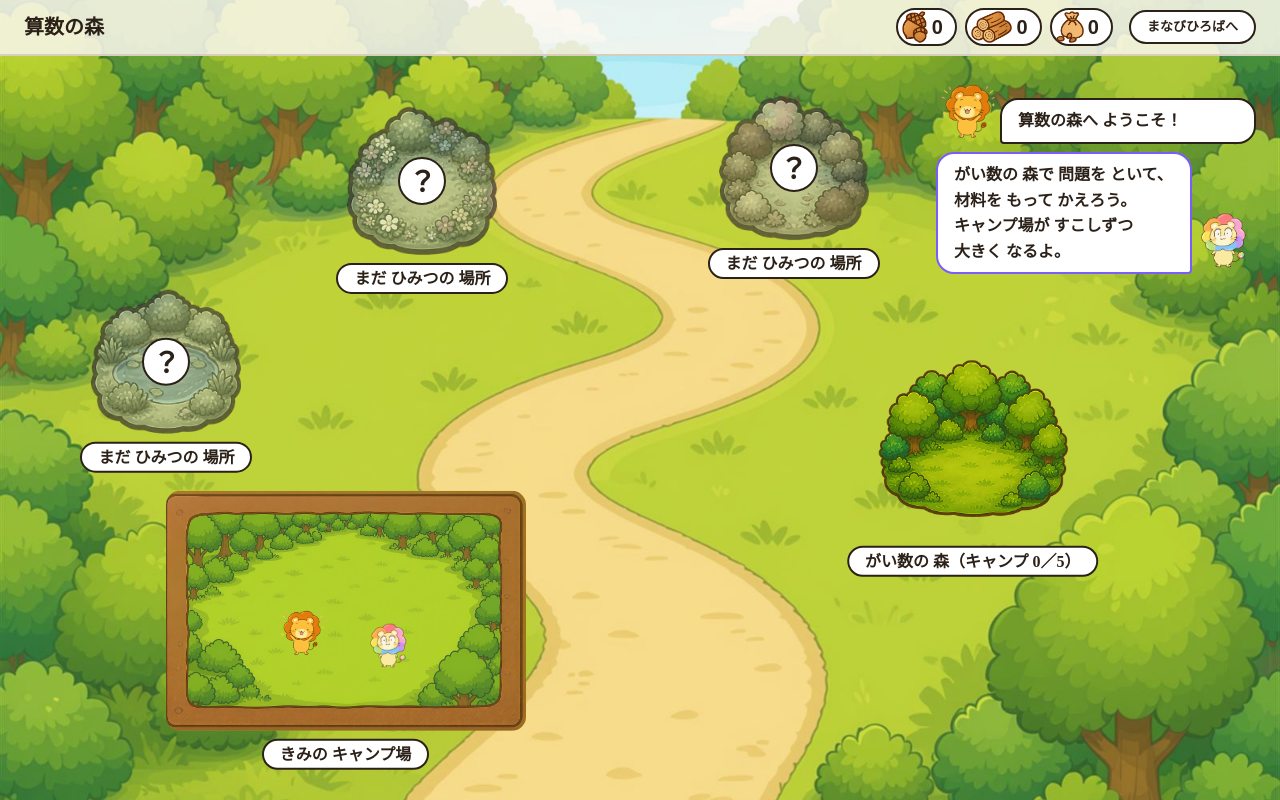
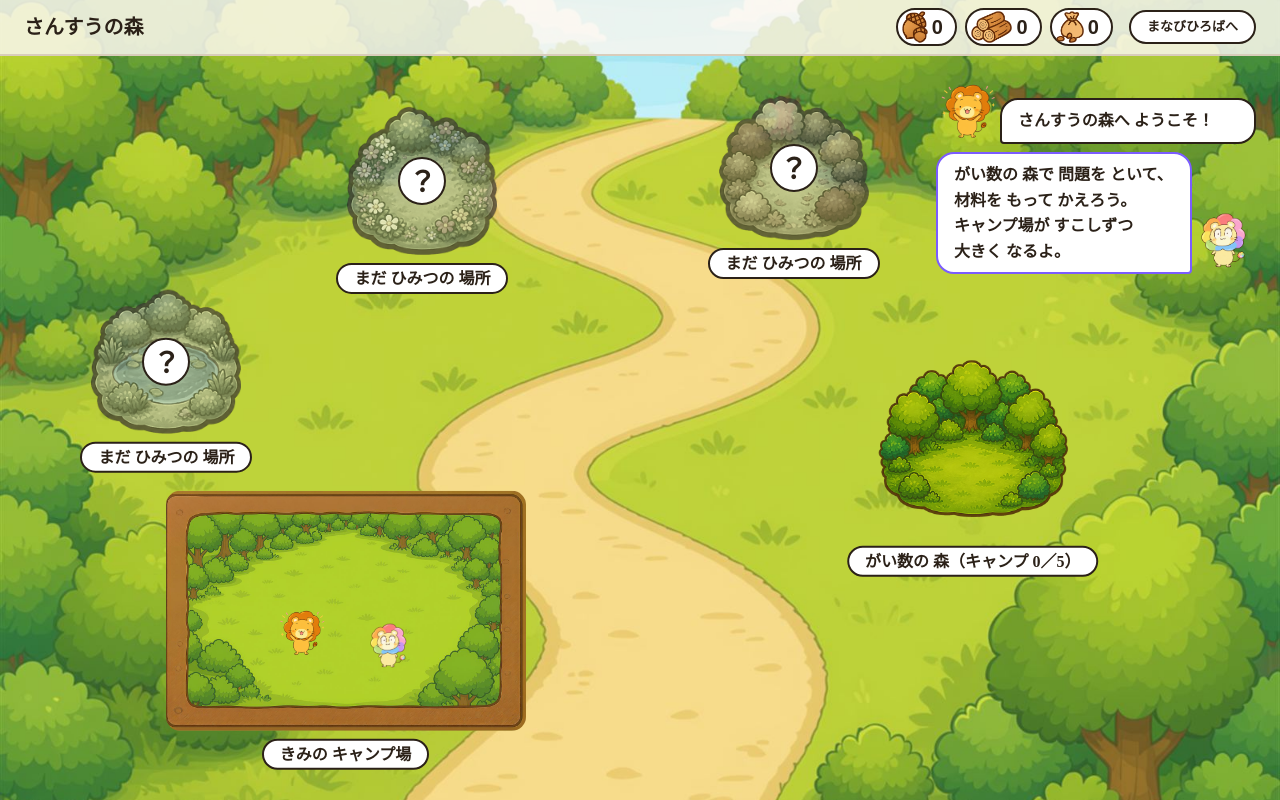
Before and after one commit to sunny-lotus/sansu-mori, a plain HTML site: page index.html in a window 1280 px wide. Drawn offline with Linux system fonts and the light colour scheme; a web font is replaced by a local one.

Commit message:
Rename the displayed app title to さんすうの森

```diff
--- a/index.html
+++ b/index.html
@@ -1,17 +1,17 @@
 <!doctype html>
 <html lang="ja">
 <head>
-<!-- このファイルだけで 開ける版。絵などは 公開中の 算数の森から 読みこむ（ネットが いる） -->
+<!-- このファイルだけで 開ける版。絵などは 公開中の さんすうの森から 読みこむ（ネットが いる） -->
 <meta charset="utf-8">
 <meta name="viewport" content="width=device-width, initial-scale=1">
 <meta name="robots" content="noindex,nofollow">
-<title>算数の森</title>
+<title>さんすうの森</title>
 <link rel="preconnect" href="https://fonts.googleapis.com">
 <link rel="preconnect" href="https://fonts.gstatic.com" crossorigin>
 <link href="https://fonts.googleapis.com/css2?family=BIZ+UDPGothic:wght@400;700&family=Klee+One:wght@400;600&display=swap" rel="stylesheet">
 <style>
 /* 決まり（AIへのおねがい.md）：紙・すみ色の線2px・角14px・さわると浮いて影・余白は8の倍数・文字は13/16/20/28。
-   算数の森らしさ：原っぱの背景、森の緑、いまの キャンプの黄色。 */
+   さんすうの森らしさ：原っぱの背景、森の緑、いまの キャンプの黄色。 */
 :root{--paper:#fbf7f0;--ink:#2b2118;--mute:#8c7f70;--line:#d9cdbb;--white:#fff;
   --theme:#3fae7a;--theme-soft:#dcf3e8;--now:#f2a516;--now-soft:#fde3a6;--ng:#d9483b;--r:14px}
 *{box-sizing:border-box}
@@ -337,9 +337,9 @@ function gain(key, n) {
 /* ================= 森の地図 ================= */
 function vForest() {
   const done = prog.cleared.filter(Boolean).length, any = Object.keys(prog.lv).length;
-  const msg = !any && !done ? [["hana", "happy", "算数の森へ ようこそ！"], ["niji", "normal", "がい数の 森で 問題を といて、材料を もって かえろう。キャンプ場が すこしずつ 大きく なるよ。"]]
+  const msg = !any && !done ? [["hana", "happy", "さんすうの森へ ようこそ！"], ["niji", "normal", "がい数の 森で 問題を といて、材料を もって かえろう。キャンプ場が すこしずつ 大きく なるよ。"]]
     : [["hana", "happy", done === 5 ? "がい数の 森の おくまで 行ったね！ すごい！" : `がい数の 森は キャンプ ${done}／5。ゆっくりで いいよ。`], ["niji", "normal", any ? "キャンプ場も にぎやかに なってきたね。" : "材料が たまったら、キャンプ場で ものを つくってみよう。"]];
-  return `<header class="bar"><h1 class="k">算数の森</h1><span class="sp"></span>${matsHTML()}
+  return `<header class="bar"><h1 class="k">さんすうの森</h1><span class="sp"></span>${matsHTML()}
       <button class="link" onclick="location.href='https://sunny-lotus.github.io/manabi-portal/'">まなびひろばへ</button></header>
     <div class="forest" id="forest">
       <button class="spot" style="left:27%;top:96%" onclick="go('site')"><span class="mini">${boardHTML(true)}</span><span class="tag k">きみの キャンプ場</span></button>
```
